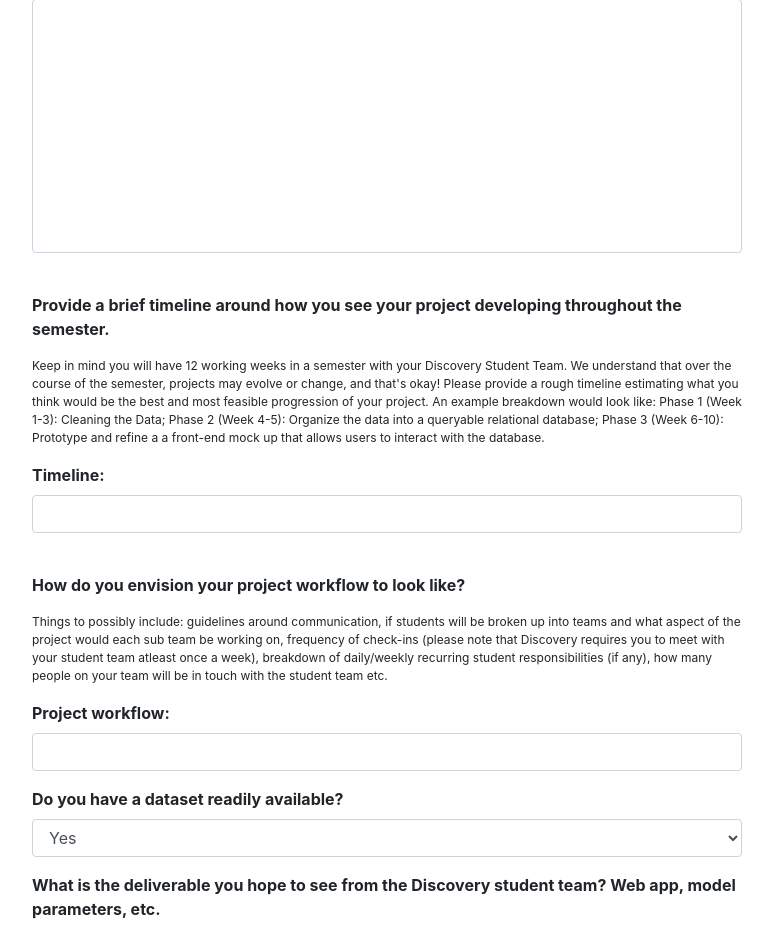
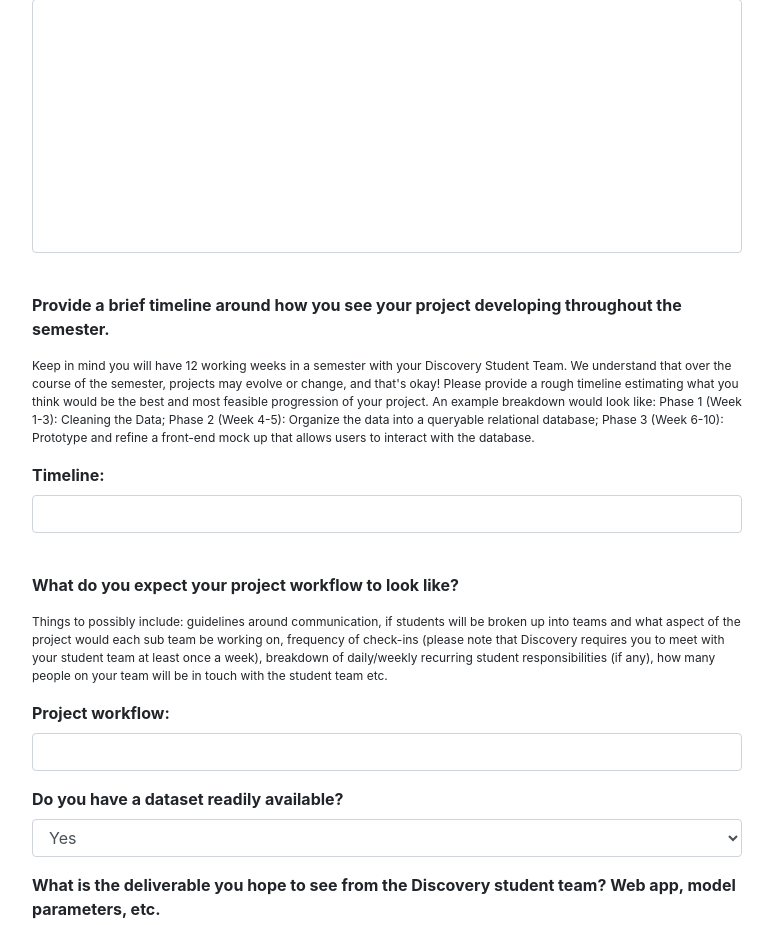
Before and after one commit to DS-Discovery/DS-Exchange, a Django app: page /projects/newproject in a window 1280 px wide. Shown: the part 2108-3033 px from the top of the page, without its empty margins (68-841 px from the left). Run offline with Django 3.2, Linux system fonts and the light colour scheme; the visitor is signed in with stand-in values (Sample User, id 1); parts of the project's set-up code (start-up, migrations or seed data) failed here and were passed over; some libraries are stand-ins or nearby versions.

Commit message:
Update partner_proj_creation.html

```diff
--- a/templates/projects/partner_proj_creation.html
+++ b/templates/projects/partner_proj_creation.html
@@ -50,13 +50,13 @@ container
                     We understand that over the course of the semester, projects may evolve or change, and that's okay!
                     Please provide a rough timeline estimating what you think would be the best and most feasible progression of your project.
                     An example breakdown would look like: Phase 1 (Week 1-3): Cleaning the Data; Phase 2 (Week 4-5): Organize the data into a queryable relational database;
-                Phase 3 (Week 6-10): Prototype and refine a a front-end mock up that allows users to interact with the database.</p>
+                Phase 3 (Week 6-10): Prototype and refine a front-end mock up that allows users to interact with the database.</p>
                 {% endif %}
                 {% if forloop.counter == 14 %}
-                <br><p><strong>How do you envision your project workflow to look like? </strong></p>
+                <br><p><strong>What do you expect your project workflow to look like? </strong></p>
                 <p style="font-size:12px;">Things to possibly include: guidelines around communication, if students will be broken up
                     into teams and what aspect of the project would each sub team be working on, frequency of check-ins (please note that
-                    Discovery requires you to meet with your student team atleast once a week), breakdown of daily/weekly recurring student
+                    Discovery requires you to meet with your student team at least once a week), breakdown of daily/weekly recurring student
                     responsibilities (if any), how many people on your team will be in touch with the student team etc. </p>
                 {% endif %}
                 {% if forloop.counter == 20 %}
@@ -70,25 +70,21 @@ container
                     They will participate in all meetings and offer feedback and input on research design decisions from an HCE perspective. The student will be supervised simultaneously
                     by Professor Ari Edmundson as part of a parallel research seminar.</p>
                 {% endif %}
-                {% if forloop.counter == 21 %}
+                {% if forloop.counter == 38 %}
                     <br><h3>Project Partner Agreement</h3><br>
                     <p>A formal MOU will be sent to your listed email address for you to review and sign upon the acceptance of your project application.
                         Look at a template MOU <a href = "https://tinyurl.com/DSDPmou", target="_blank">here</a>.</p>
                 {% endif %}
-                {% if forloop.counter == 24 %}
+                {% if forloop.counter == 21 %}
                     <br><h3>Specifications for Student Applicants</h3><br>
                     <p>Applicants will be asked to submit a statement of interest to your project in their application. If there are any specific questions you would like applicants to respond to, include them below. [Optional]</p>
-                {% endif %}
-                {% if forloop.counter == 27 %}
-                    <br><h4>Go to the bottom of the page to select from the dropdown menu the level of experience you are looking for from student applicants.
-                    </h4><br>
                 {% endif %}
                 <div class="form-group">
                     <b>{{ field.label_tag }}</b> <br>{{ field|addclass:"form-control" }}
                 </div>
-                {% if forloop.counter == 28 %}
-                    <br><h4>Please indicate the level of experience you are looking for from student applicants in each of the following skills:
-                    </h4><br>
+                {% if forloop.counter == 23 %}
+                    <br><h5>Please indicate the level of experience you are looking for from student applicants in each of the following skills:
+                    </h5><br>
                 {% endif %}
             {% endfor %}
             </table>
```
